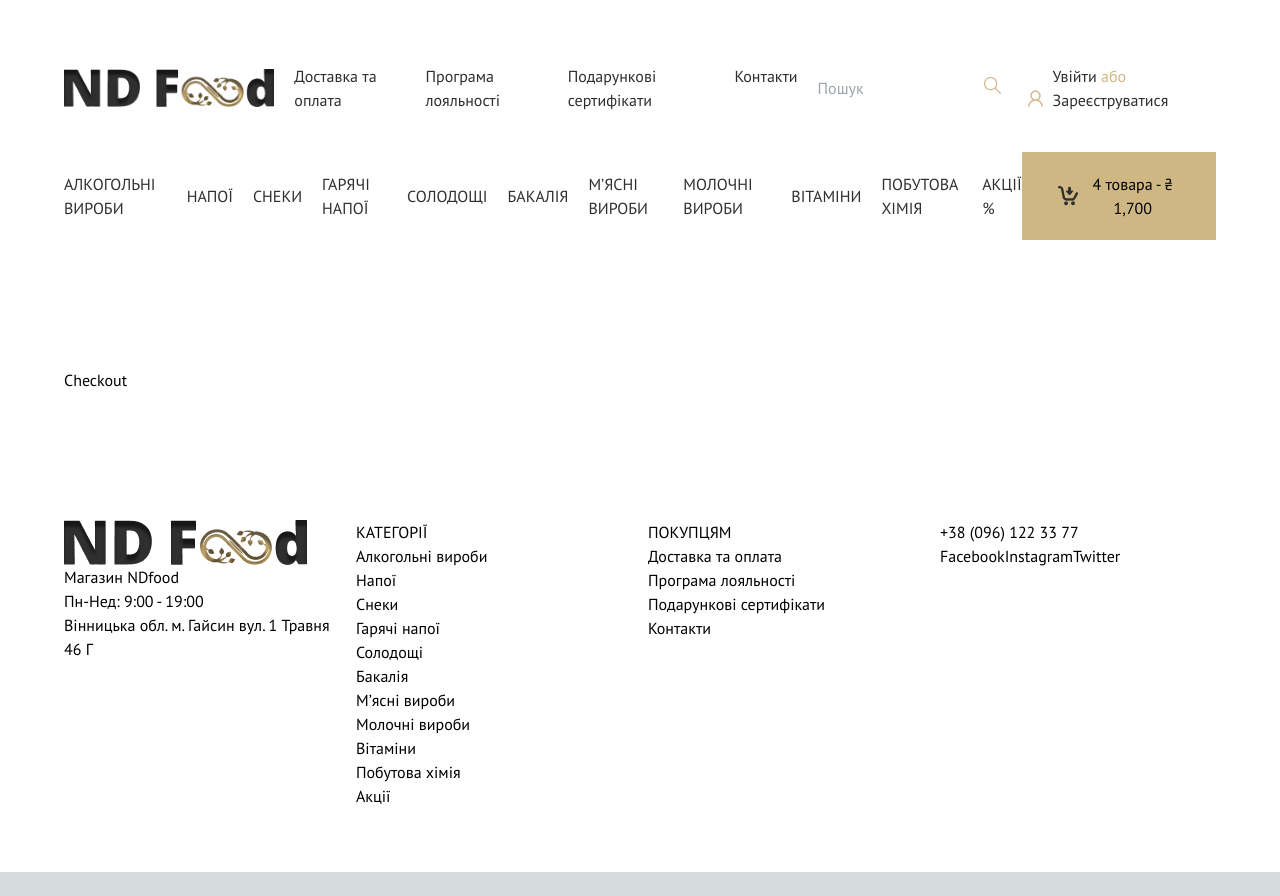
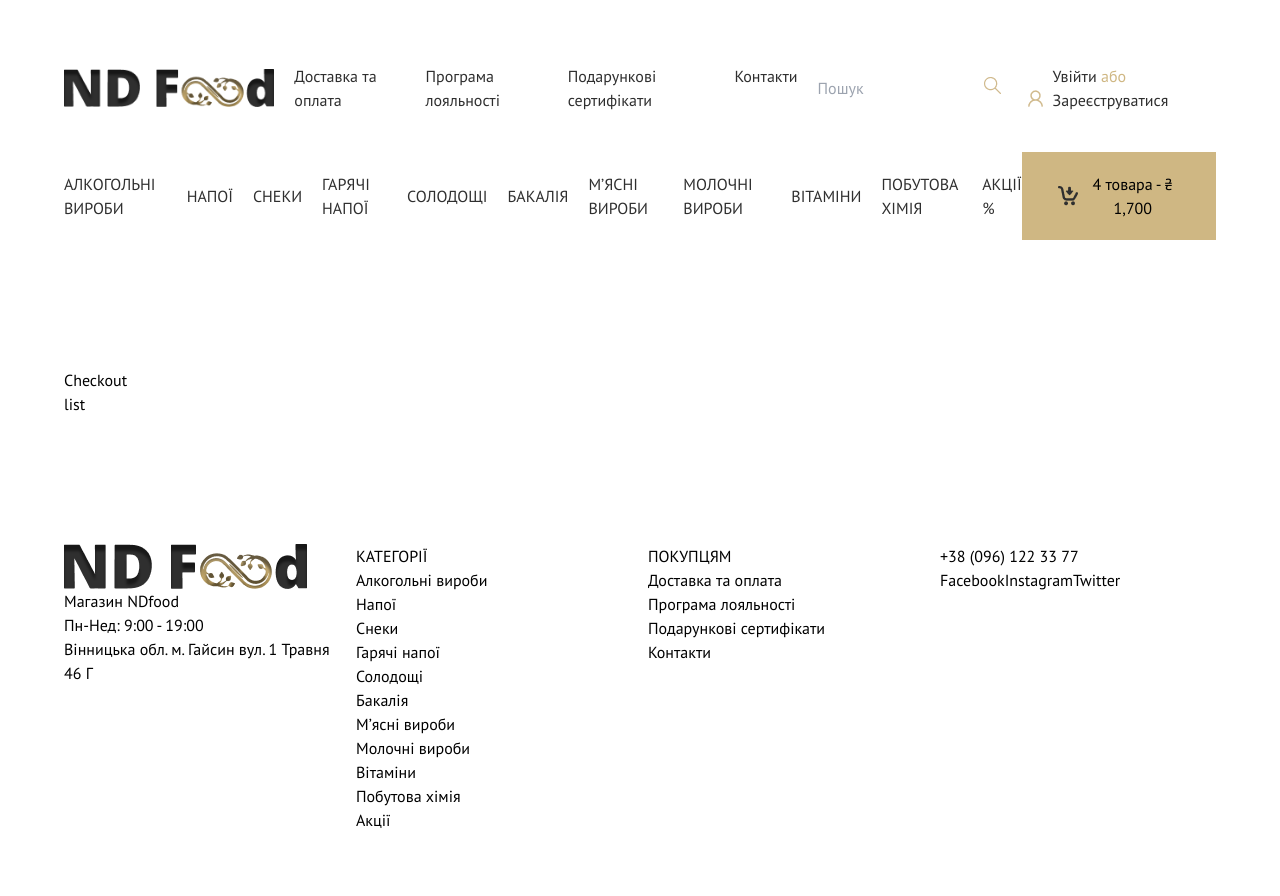
Before and after one commit to milkabaldi/ndfood, a Next.js app: page /checkout in a window 1280 px wide. Before the commit the page ends 872 px from the top, so only its background shows below. Built offline with nearby package versions, Linux system fonts and the light colour scheme.

Commit message:
Lisk checkout

```diff
--- a/src/pages/checkout/index.js
+++ b/src/pages/checkout/index.js
@@ -7,7 +7,12 @@ import images from '/src/constants/images'
 const Checkout = () => {
   return (
     <section className={`${styles.paddingY} ${styles.paddingX} bg-secondary`}>
-      <div className={`${styles.boxWidth} `}>Checkout</div>
+      <div className={`${styles.boxWidth} `}>
+        <h1>Checkout</h1>
+        <div>
+          list
+        </div>
+      </div>
     </section>
   )
 }
```
